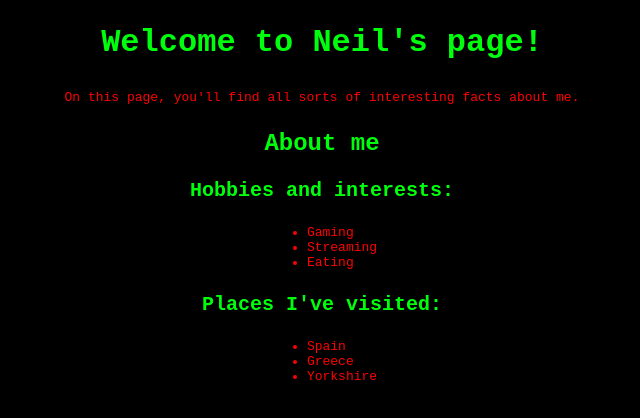
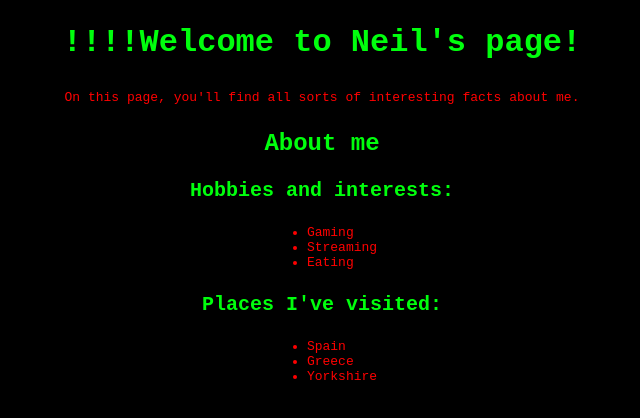
Before and after one commit to MelnusFlashback/Lab2, a plain HTML site: page index.html in a window 1280 px wide. Shown: the whole page, without its empty margins (318-958 px from the left). Drawn offline with Linux system fonts and the light colour scheme.

Commit message:
change header

```diff
--- a/index.html
+++ b/index.html
@@ -8,7 +8,7 @@
   </head>
 
   <body>
-    <h1>Welcome to Neil's page!</h1>
+    <h1>!!!!Welcome to Neil's page!</h1>
     <p>On this page, you'll find all sorts of interesting facts about me.</p>
 
     <h2>About me</h2>
```
